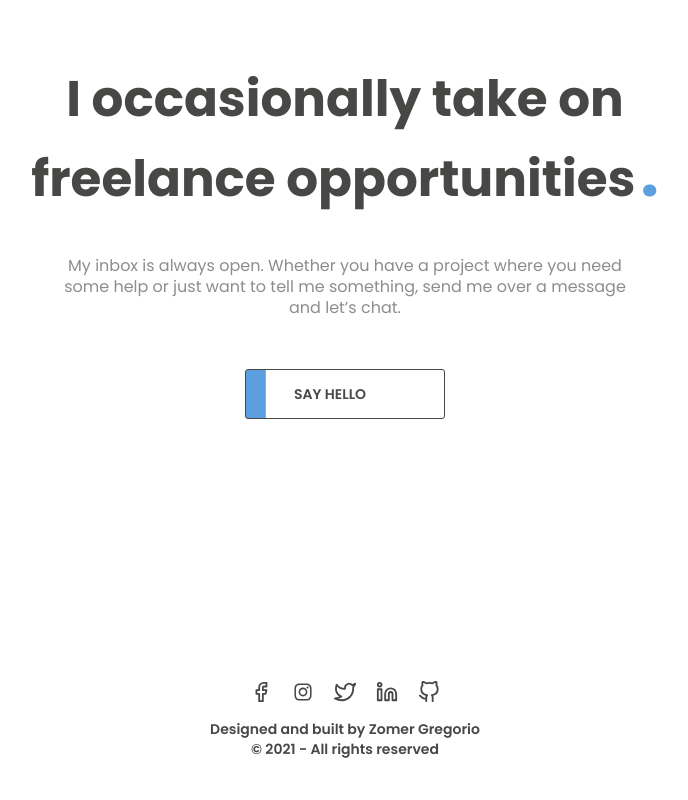
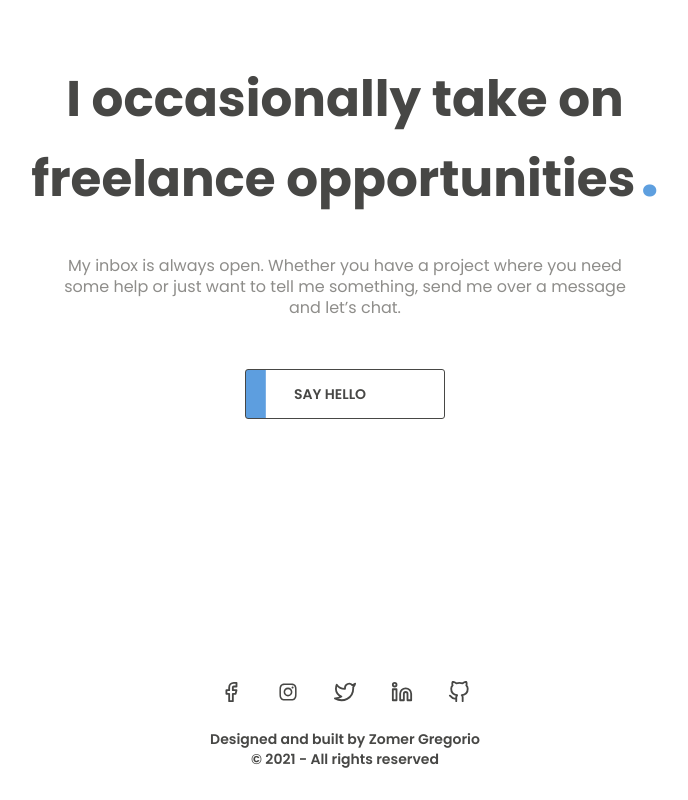
Before and after one commit to zomeru/portfolio, a Next.js app: page / in a window 1280 px wide. Shown: the part 3314-4114 px from the top of the page, without its empty margins (295-983 px from the left). Built offline with nearby package versions, Linux system fonts and the light colour scheme.

Commit message:
Add hover animations to social icons and some tweaks

```diff
--- a/src/components/footer.tsx
+++ b/src/components/footer.tsx
@@ -4,9 +4,9 @@ import { socialLinks } from '../data';
 
 const StyledFooter = styled.footer`
   text-align: center;
-  width: 50%;
+  width: 100%;
   margin: 0 auto;
-  padding-bottom: 20px;
+  padding-bottom: 30px;
 
   a {
     font-size: var(--fz-sm);
@@ -20,10 +20,18 @@ const StyledSocialLinks = styled.div`
   display: flex;
   justify-content: center;
   align-items: center;
+  margin-bottom: 10px;
 
   a {
+    padding: 5px;
+    transition: transform 0.2s ease-out;
+
     :not(:last-child) {
-      margin-right: 20px;
+      margin-right: 25px;
+    }
+
+    :hover {
+      transform: translateY(-7px);
     }
   }
 
```
